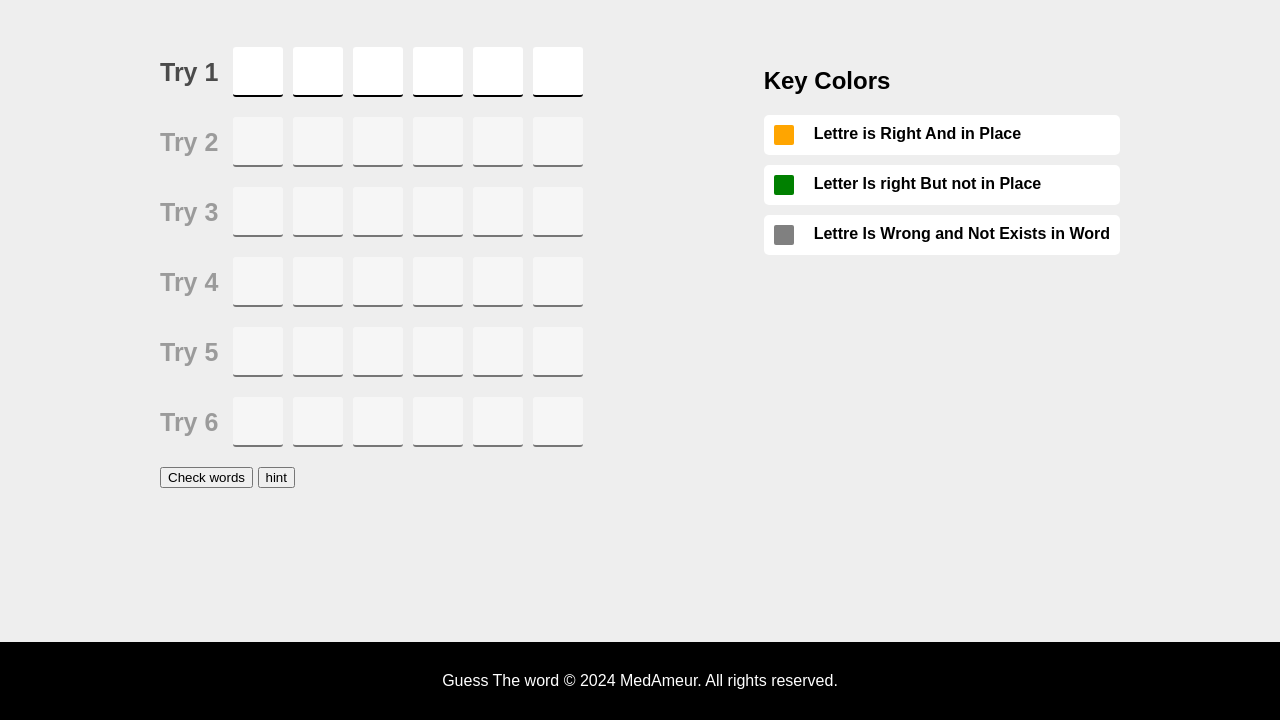
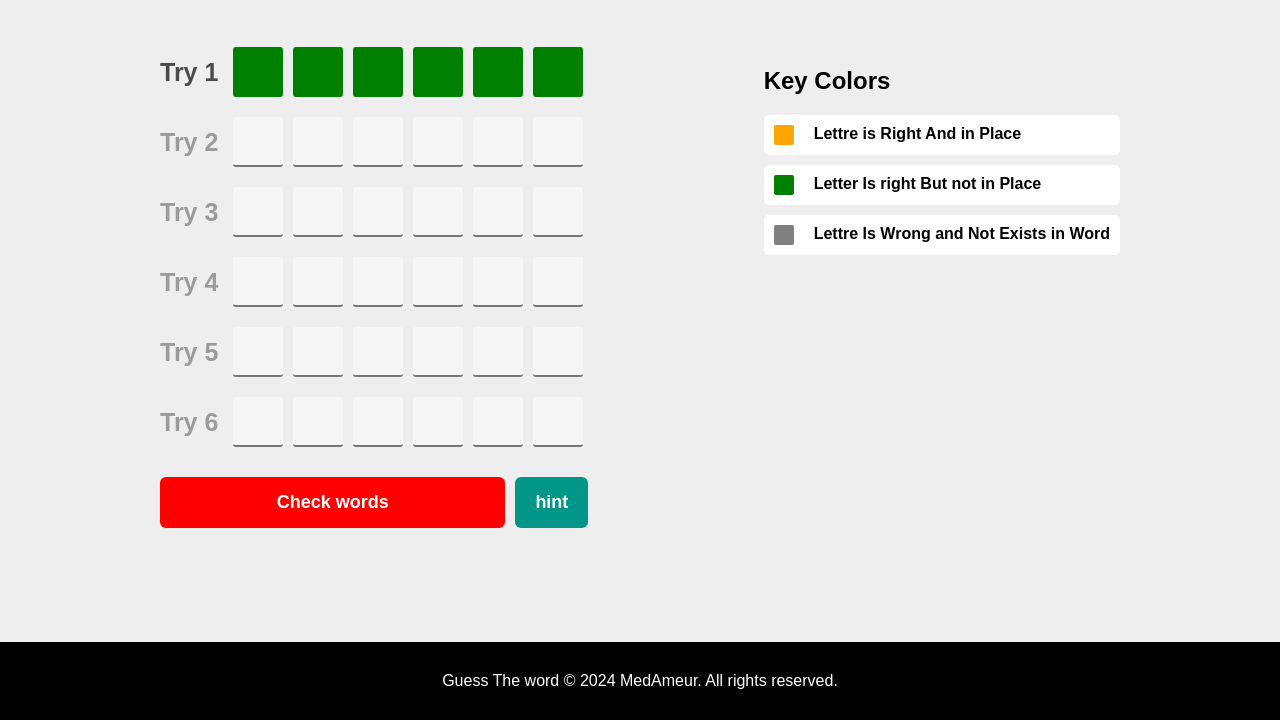
Before and after one commit to MohAm1996/Guess-Word-Game, a plain HTML site: page index.html in a window 1280 px wide. Both pictures are taken after a click on the button "Check words". Shown: the part 80-800 px from the top of the page. Drawn offline with Linux system fonts and the light colour scheme.

Commit message:
game logic
game logic

```diff
--- a/guess.css
+++ b/guess.css
@@ -81,6 +81,40 @@ body {
     color: white;
 }
 
+.guess-area .control {
+    display: flex;
+    justify-content: center;
+    align-items: center;
+    margin: 30px auto;
+    gap: 10px;
+}
+.guess-area .control .check {
+    border: none;
+    font-size: 18px;
+    padding: 15px 20px;
+    border-radius: 6px;
+    background-color: red;
+    color: white;
+    cursor: pointer;
+    font-weight: bold;
+    flex: 1;
+}
+.guess-area .control .hint {
+    border: none;
+    font-size: 18px;
+    padding: 15px 20px;
+    border-radius: 6px;
+    background-color: #009688;
+    color: white;
+    cursor: pointer;
+    font-weight: bold;
+    width: fit-content;
+}
+.guess-area .control  button:disabled {
+    background-color: black;
+    opacity: 0.4;
+    cursor: no-drop;
+}
 /* start game area*/
 
 
--- a/guess.js
+++ b/guess.js
@@ -10,6 +10,12 @@ document.querySelector("footer").innerHTML = `${gameName} &copy; 2024 MedAmeur.
 let numbersOfTries = 6;
 let numbersOfLetters = 6;
 let currentTry = 1;
+
+//Manage words
+let wordToguess = "";
+const words = ["banana", "purple", "guitar", "sunset", "rocket", "window", "travel", "jacket", "camera", "flower"];
+wordToguess= words[Math.floor(Math.random()*words.length)].toLowerCase();
+console.log(wordToguess)
 
 function generateInpunts() {
     const inputsContainer = document.querySelector(".inputs");
@@ -25,12 +31,13 @@ function generateInpunts() {
         for (let j = 1; j <= numbersOfLetters; j++) {
             const input = document.createElement("input");
             input.type = "text";
-            input.id = `guess-${i}-lettre-${j}`;
+            input.id = `guess-${i}-letter-${j}`;
             input.setAttribute("maxLength", "1");
             tryDiv.appendChild(input)
         }
 
     }
+    console.log(inputsContainer)
     inputsContainer.children[0].children[1].focus();
 
     //Disable All inputs except First one
@@ -57,10 +64,32 @@ function generateInpunts() {
             }
         })
     })
+}
+
+//Game Logic
+const guessButton = document.querySelector(".check");
+guessButton.addEventListener("click",handleGuesses)
+
+function handleGuesses(){
+    let successeGuess = true;
+    for (let i = 1; i <= numbersOfLetters;i++){
+        const inputField = document.querySelector(`#guess-${currentTry}-letter-${i}`);
+        const letter=inputField.value.toLowerCase();
+        const actualLetter = wordToguess[i-1];
+
+        if(letter=== actualLetter){
+            inputField.classList.add("yes-in-place")
+        } else if (wordToguess.includes(letter)){
+            inputField.classList.add("not-in-place")
+            successeGuess = false
+        } else {
+            inputField.classList.add("no")
+            successeGuess = false
+        }
+    }
+}
 
 
-
-}
 window.onload = function () {
     generateInpunts();
 }
```
